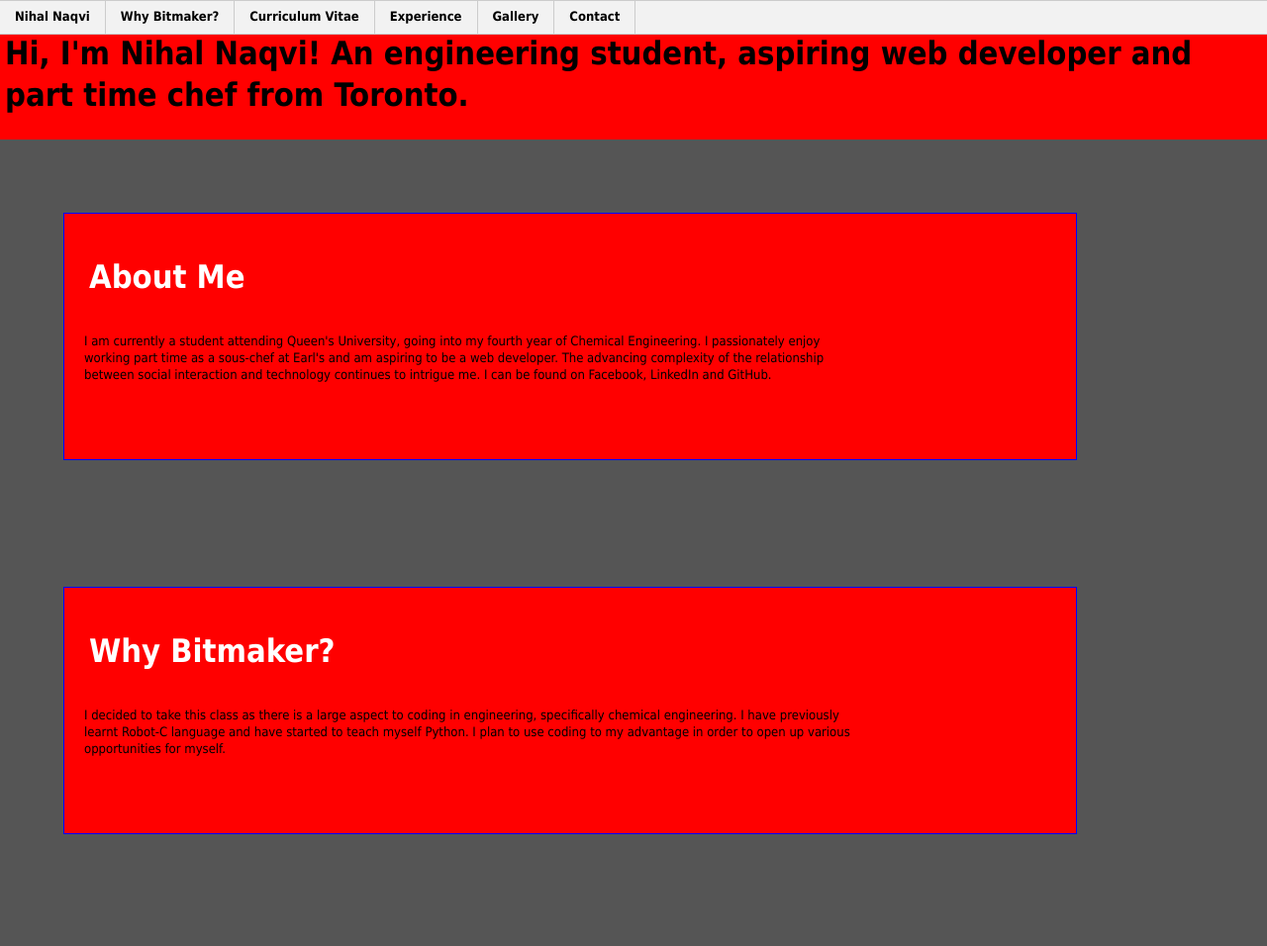
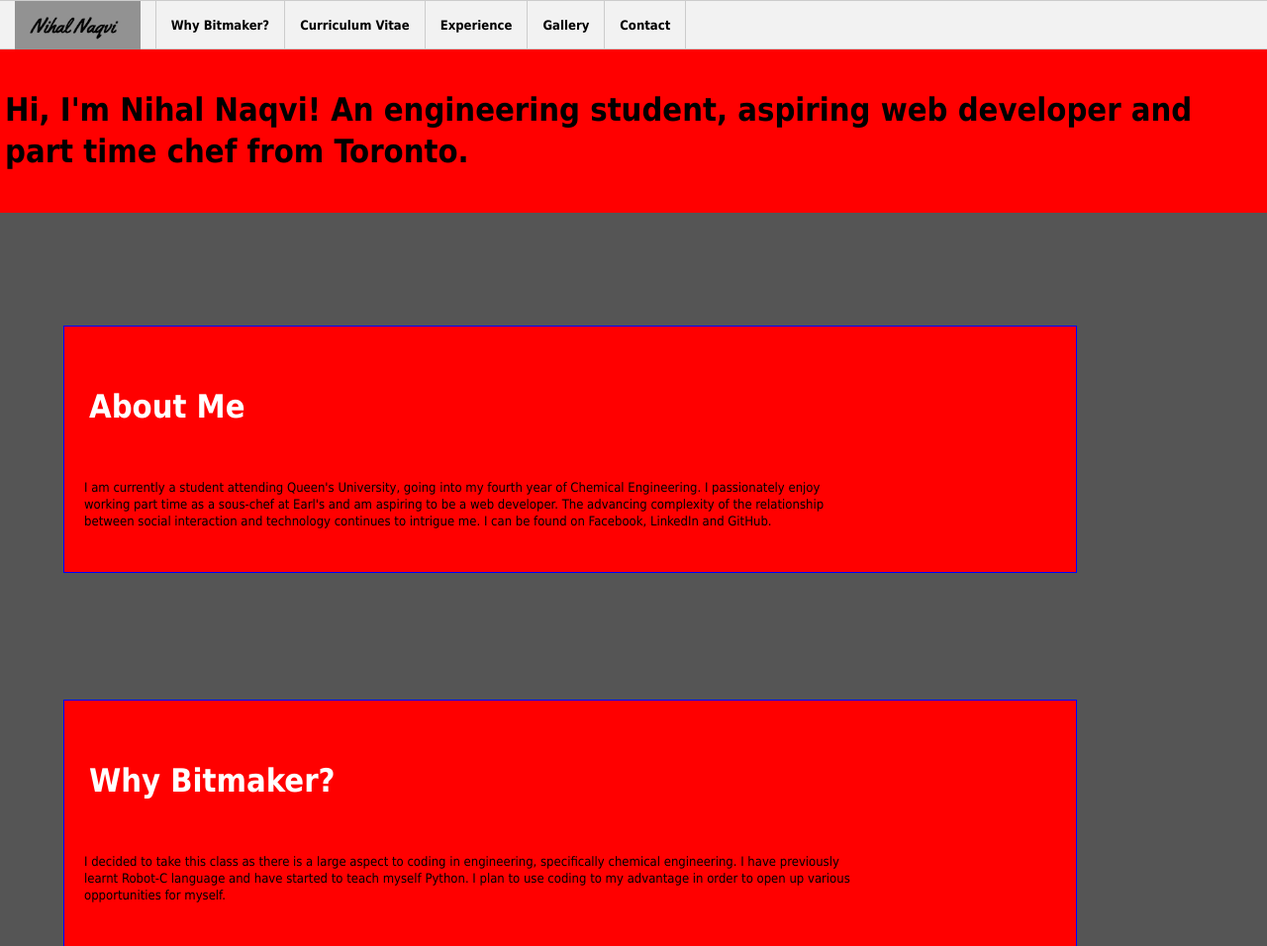
Before and after one commit to nihalnaqvi/final-Project, a plain HTML site: page index.html in a window 1280 px wide. Shown: the top 956 px of the page at 99% size. Drawn offline with Linux system fonts and the light colour scheme.

Commit message:
Built finalproject from commit 894a7b3 on branch master

```diff
--- a/index.html
+++ b/index.html
@@ -17,7 +17,7 @@
       </header>
       <nav>
         <ul id="nav">
-          <li><a data-scroll-nav="1" href="index.html">Nihal Naqvi</a></li>
+          <li><a data-scroll-nav="1" href="index.html"><img src="images/signature.png"></a></li>
           <li><a data-scroll-nav="4" href="index.html">Why Bitmaker?</a></li>
           <li><a href="curriculumvitae.html">Curriculum Vitae</a></li>
           <li><a href="experience.html">Experience</a></li>
--- a/styles/main.css
+++ b/styles/main.css
@@ -45,7 +45,7 @@ p {
   /* border: 1px solid black; */ }
 
 header.page-title-bar {
-  padding: 10px 0px; }
+  padding: 50px 0px; }
 
 .logo {
   color: black;
@@ -55,22 +55,27 @@ header.page-title-bar {
 #nav {
   width: 100%;
   float: left;
-  margin: 0 0 3em 0;
+  margin: 0;
   padding: 0;
   list-style: none;
   background-color: #f2f2f2;
   border-bottom: 1px solid #ccc;
   border-top: 1px solid #ccc; }
 
+ul#nav {
+  height: 50px; }
+
 #nav li {
   float: left; }
 
 #nav li a {
   display: block;
-  padding: 8px 15px;
+  padding: 0px 15px;
   text-decoration: none;
   font-weight: bold;
   color: black;
+  height: 50px;
+  line-height: 50px;
   border-right: 1px solid #ccc; }
 
 #nav li a:hover {
@@ -90,7 +95,7 @@ body {
 
 h1 {
   font-size: 2.5em;
-  padding: 23px 5px;
+  padding: 40px 5px;
   color: white;
   background-color: red;
   margin: 0; }
@@ -105,6 +110,12 @@ nav {
   left: 0;
   width: 100%; }
 
+img {
+  /* max-width: 100%; */
+  width: auto;
+  height: 50px;
+  /* padding: 0; */ }
+
 /*****************************************************************************
   Layout Styles
 ******************************************************************************/
```
